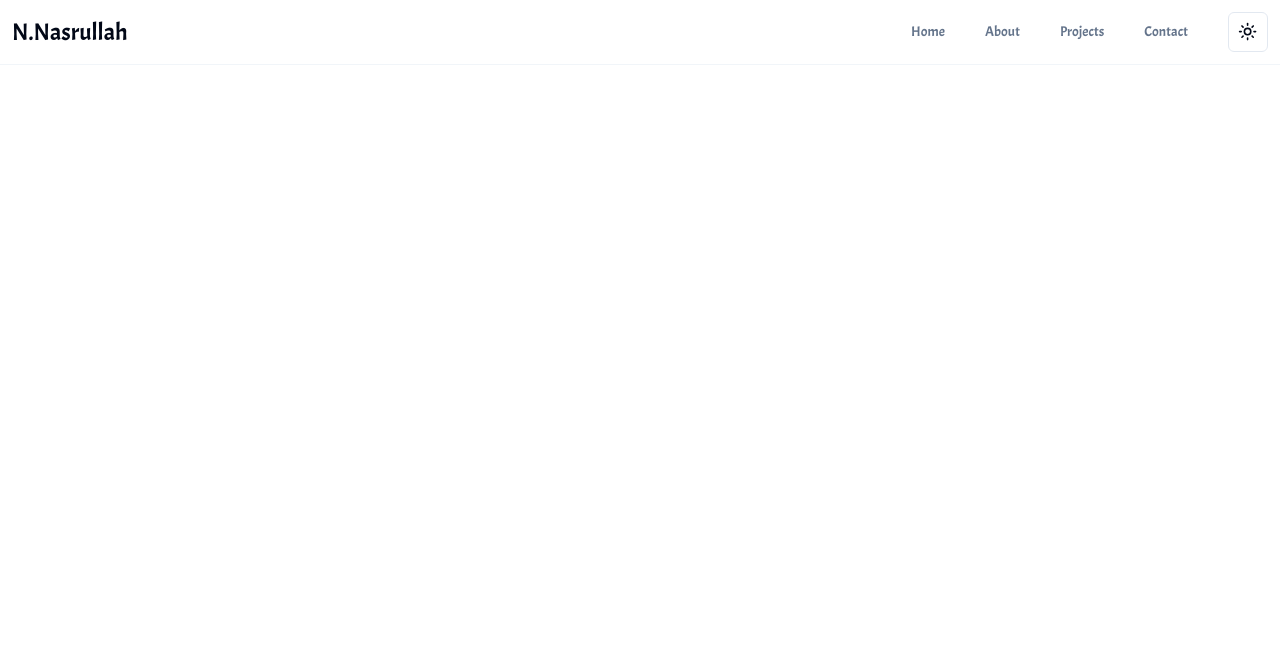
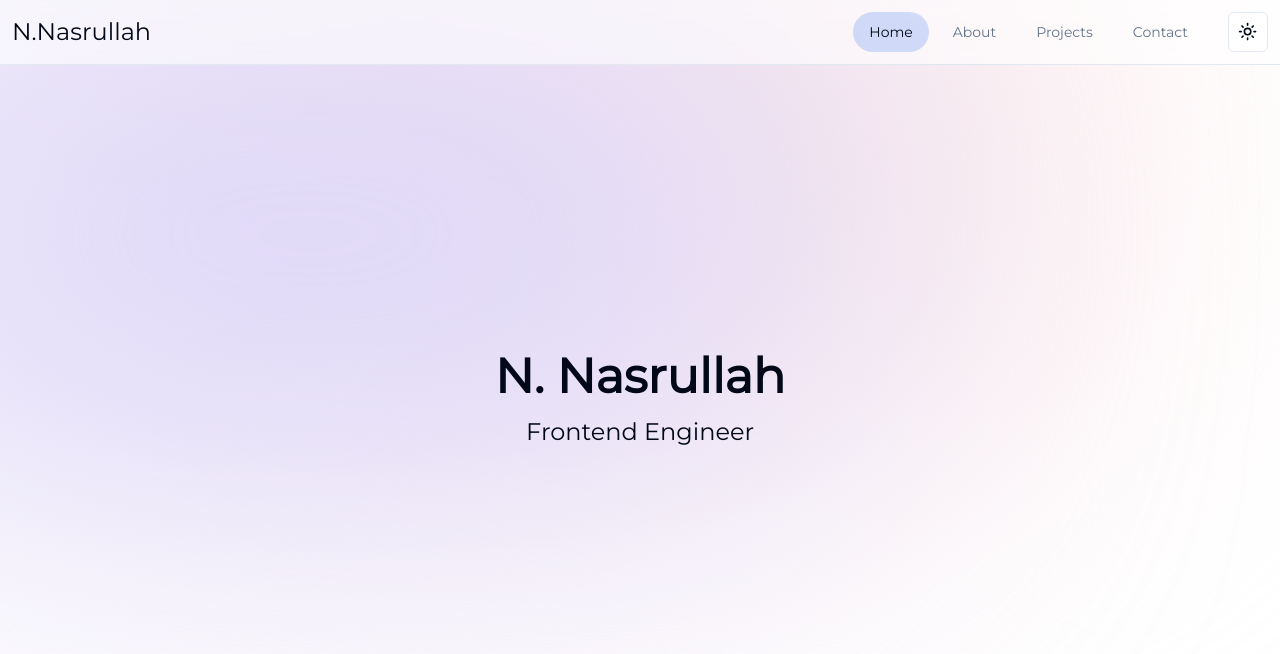
Before and after one commit to Coeeter/ts-portfolio, a Next.js app: page / in a window 1280 px wide. Shown: the top 654 px of the page. Built offline with nearby package versions, Linux system fonts and the light colour scheme.

Commit message:
Add framer-motion library and update font in layout component

```diff
--- a/next.config.js
+++ b/next.config.js
@@ -1,4 +1,6 @@
 /** @type {import('next').NextConfig} */
-const nextConfig = {}
+const nextConfig = {
+  output: 'export',
+};
 
-module.exports = nextConfig
+module.exports = nextConfig;
--- a/package.json
+++ b/package.json
@@ -13,6 +13,7 @@
     "@radix-ui/react-slot": "^1.0.2",
     "class-variance-authority": "^0.7.0",
     "clsx": "^2.1.0",
+    "framer-motion": "^10.17.9",
     "lucide-react": "^0.305.0",
     "next": "14.0.4",
     "next-themes": "^0.2.1",
--- a/src/app/layout.tsx
+++ b/src/app/layout.tsx
@@ -1,11 +1,11 @@
 import type { Metadata } from 'next';
-import { Acme } from 'next/font/google';
+import { Montserrat } from 'next/font/google';
 import './globals.css';
 import { ThemeProvider } from '@/components/theme-provider';
 import { NavigationBar } from '@/components/navigation-bar';
 import { cn } from '@/lib/utils';
 
-const league = Acme({
+const montserrat = Montserrat({
   weight: ['400'],
   subsets: ['latin'],
 });
@@ -22,7 +22,9 @@ export default function RootLayout({
 }) {
   return (
     <html lang="en" suppressHydrationWarning className="h-full w-full">
-      <body className={cn('h-full w-full', league.className)}>
+      <body className={cn('h-full w-full', montserrat.className)}>
+        <div className="bg-[#fbe2e3] absolute top-[-6rem] -z-10 right-[11rem] h-[31.25rem] w-[31.25rem] rounded-full blur-[10rem] sm:w-[68.75rem] dark:bg-[#946263]"></div>
+        <div className="bg-[#dbd7fb] absolute top-[-1rem] -z-10 left-[-35rem] h-[31.25rem] w-[50rem] rounded-full blur-[10rem] sm:w-[68.75rem] md:left-[-33rem] lg:left-[-28rem] xl:left-[-15rem] 2xl:left-[-5rem] dark:bg-[#676394]"></div>
         <ThemeProvider attribute="class" defaultTheme="system" enableSystem>
           <NavigationBar />
           {children}
--- /dev/null
+++ b/src/app/not-found.tsx
@@ -0,0 +1,5 @@
+const NotFound = () => {
+  return <div>NotFound</div>;
+};
+
+export default NotFound;
--- a/src/app/page.tsx
+++ b/src/app/page.tsx
@@ -1,5 +1,10 @@
 export default function Home() {
   return (
-    <main className="h-full flex items-center justify-center w-full flex-col"></main>
+    <main className="h-full w-full relative">
+      <div className="container mx-auto flex flex-col justify-center items-center h-full">
+        <h1 className="text-5xl font-bold text-center">N. Nasrullah</h1>
+        <p className="text-2xl text-center mt-4">Frontend Engineer</p>
+      </div>
+    </main>
   );
 }
--- a/src/components/navigation-bar.tsx
+++ b/src/components/navigation-bar.tsx
@@ -1,6 +1,5 @@
-import Link from 'next/link';
 import { ModeToggle } from './mode-toggle';
-import { Button } from './ui/button';
+import { NavigationLink } from './navigation-link';
 
 const links = [
   {
@@ -23,19 +22,14 @@ const links = [
 
 export const NavigationBar = () => {
   return (
-    <nav className="fixed top-0 w-full border-b border-muted">
+    <nav className="fixed top-0 w-full border-b border-border bg-background/95 backdrop-blur supports-[backdrop-filter]:bg-background/60 z-10">
       <div className="container mx-auto flex justify-between items-center p-3">
         <h1 className="text-2xl">N.Nasrullah</h1>
         <div className="flex items-center gap-6">
           <ul className="flex gap-2">
             {links.map(({ href, label }) => (
               <li key={href}>
-                <Button
-                  variant={'link'}
-                  className="text-muted-foreground hover:text-foreground"
-                >
-                  <Link href={href}>{label}</Link>
-                </Button>
+                <NavigationLink href={href} label={label} />
               </li>
             ))}
           </ul>
--- /dev/null
+++ b/src/components/navigation-link.tsx
@@ -0,0 +1,43 @@
+'use client';
+import { usePathname } from 'next/navigation';
+import { Button } from './ui/button';
+import Link from 'next/link';
+import { motion } from 'framer-motion';
+import { cn } from '@/lib/utils';
+
+type NavigationLinkProps = {
+  href: string;
+  label: string;
+};
+
+export const NavigationLink = ({ href, label }: NavigationLinkProps) => {
+  const pathname = usePathname();
+
+  return (
+    <Button
+      key="navigation-link"
+      variant={'link'}
+      className={cn(
+        'hover:no-underline text-muted-foreground hover:text-foreground flex flex-col relative group',
+        pathname === href && 'text-foreground'
+      )}
+      asChild
+    >
+      <Link href={href}>
+        {label}
+
+        {pathname === href && (
+          <motion.span
+            className="bg-primary/20 rounded-full absolute inset-0 -z-10 dark:bg-primary/80 group-hover:bg-primary/10 dark:group-hover:bg-primary/70"
+            layoutId="activeSection"
+            transition={{
+              type: 'spring',
+              stiffness: 380,
+              damping: 30,
+            }}
+          ></motion.span>
+        )}
+      </Link>
+    </Button>
+  );
+};
```
Also changed, not shown: 1 other file (tests, documents, lock files or other folders).
